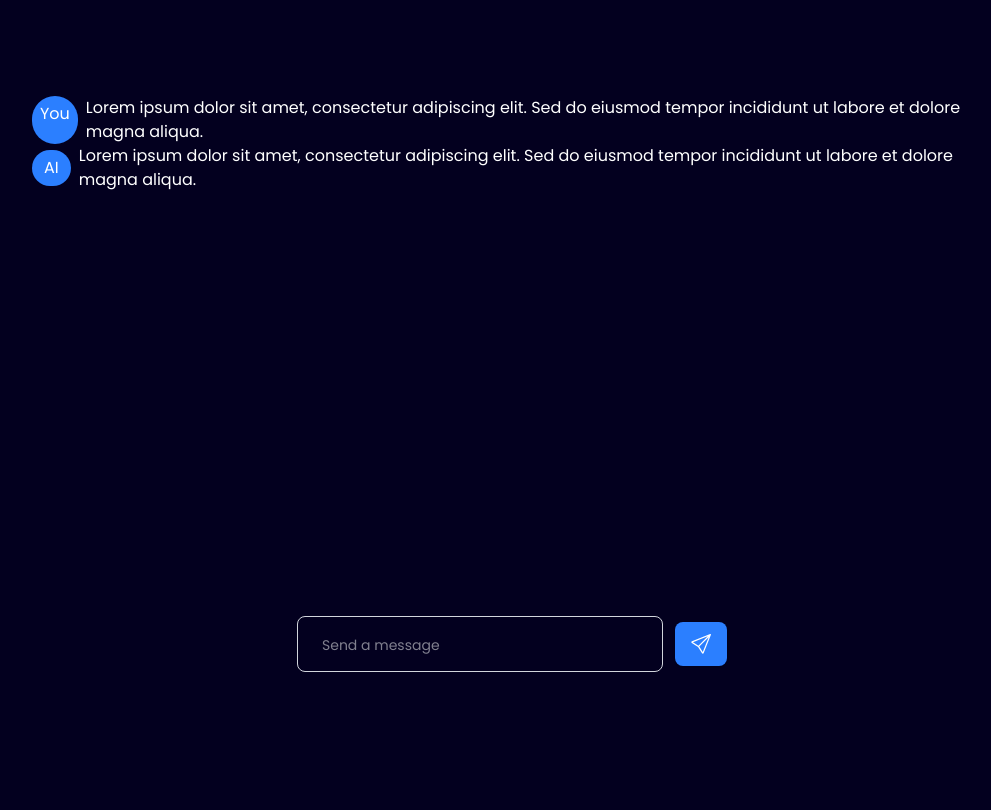
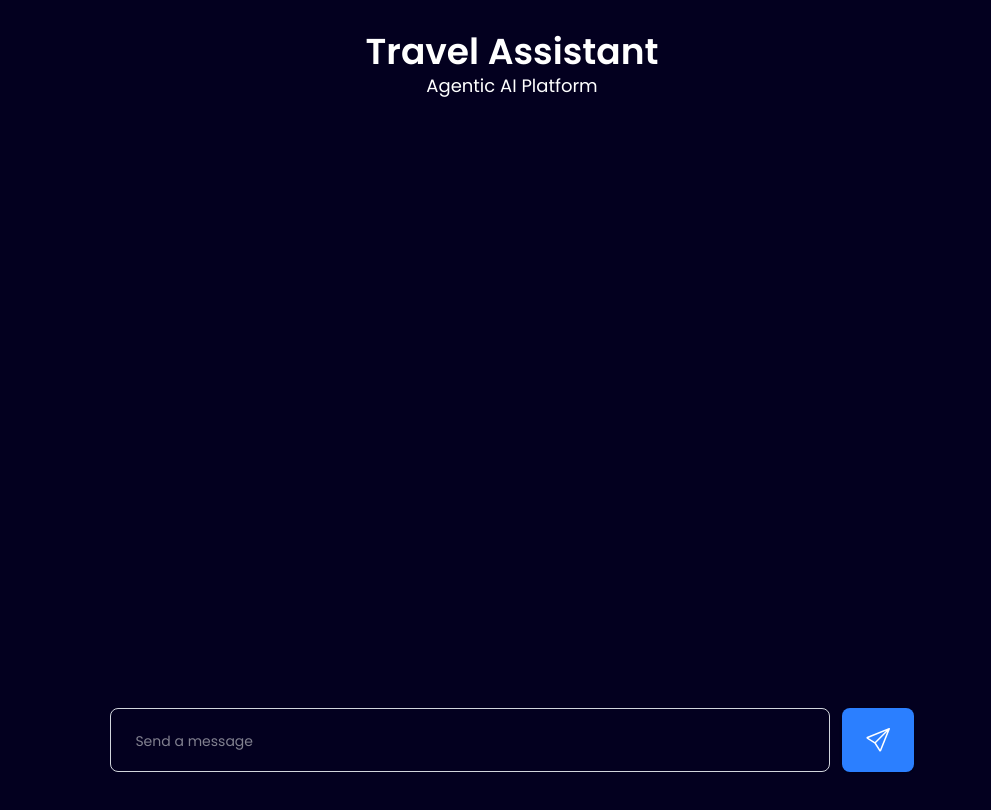
Before and after one commit to olumatty/Agentic-AI, a React (Vite) app: page / in a window 1280 px wide. Shown: the top 810 px of the page, without its empty margins (128-1119 px from the left). Built offline with nearby package versions, Linux system fonts and the light colour scheme.

Commit message:
Api integeration

```diff
--- a/src/App.jsx
+++ b/src/App.jsx
@@ -1,47 +1,130 @@
-import React, {} from "react";
+  import { useEffect, useState, useRef} from "react";
+  import React  from "react";
   import { BsSend } from "react-icons/bs";
 
   const App = () => {
+    const [messages, setMessages] = useState([]);
+    const [input, setInput] = useState("");
+    const [loading, setLoading] = useState(false);
+
+    const userRef = useRef();
+
+    const handleSend = async (e) => {
+      e.preventDefault();
+
+      if (input.trim() === "" || loading) return;
+
+      const userMessage = { role: "user", content: input };
+
+      setMessages((prev) => [...prev, userMessage]);
+      setInput("");
+      setLoading(true);
+
+        setMessages((prev)=> [
+          ...prev,
+          {role:"assistant", content:"Thinking..."}
+        ])
+
+      try {
+        const response = await fetch("http://localhost:8000/mother", {
+          method: "POST",
+          headers: {
+            "Content-Type": "application/json",
+          },
+          body: JSON.stringify({ messages: [...messages, userMessage] }),
+        });
+
+        if (!response.ok) {
+          throw new Error("An error occurred");
+        }
+
+        const data = await response.json();
+
+        setMessages((prev) => [
+          ...prev.slice(0,-1),
+          { role: "assistant", content: data.reply },
+        ]);
+      } catch (error) {
+        console.error("Chat error:", error);
+      setMessages((prev) => [
+        ...prev.slice(0, -1),
+        { role: "assistant", content: "Sorry, something went wrong." },
+      ]);
+      } finally {
+        setLoading(false);
+      }
+    };
+
+    const formatTime = (date) => {
+      return date.toLocaleTimeString([], { hour: "2-digit", minute: "2-digit" });
+    };
+
+    useEffect(() => {
+      userRef.current.scrollTo({
+        top: userRef.current.scrollHeight,
+        behavior: "smooth",
+      });
+    }, [messages]);
 
     return (
-    <div className="flex flex-col min-h-screen">
-      <div className="main flex flex-col items-center my-[96px] mx-[160px]">
-      <div className="chats">
-      <div className="chat flex gap-2">
-        <div className="bg-blue-500 rounded-full"> <p className="py-1.5 px-2">You</p> </div>
-        <p>Lorem ipsum dolor sit amet, consectetur adipiscing elit. Sed do eiusmod tempor incididunt ut labore et dolore magna aliqua.
+      <div className="flex flex-col min-h-screen bg-[#03001F]">
+        <div className="flex flex-col justify-center items-center mt-8">
+          <p className="text-3xl sm:text-4xl font-bold text-white">Travel Assistant</p>
+          <span className="text-white text-lg">Agentic AI Platform</span>
+        </div>
+
+        <div className="main flex flex-col items-center my-10 mx-6 sm:mx-16 lg:mx-32">
+          <div className="chats overflow-hidden overflow-y-scroll scroll-smooth max-w-full h-[calc(100vh-272px)] w-full"
+          ref={userRef}
+          >
+
+            {messages.map((msg, index) => (
+              <div
+                key={index}
+                className={`m-2 py-2 px-4 flex flex-col ${msg.role === "user" ? "items-end" : "items-start"}`}
+              >
+                <div className={`flex items-center gap-3 ${msg.role === "user" ? "flex-row-reverse" : "flex-row"}`}>
+                  <div className="bg-blue-500 text-white rounded-full px-3 py-1 text-sm">
+                    {msg.role === "user" ? "You" : "AI"}
+                  </div>
+                  <p className="text-white text-sm sm:text-base bg-gray-700 p-3 rounded-lg max-w-[80%]">
+                    {msg.content}
                   </p>
                 </div>
-
-      <div className="chat flex gap-2 items-center">
-        <div className="bg-blue-500 rounded-full"> <p className="py-1.5 px-3"> AI </p> </div>
-        <p>Lorem ipsum dolor sit amet, consectetur adipiscing elit. Sed do eiusmod tempor incididunt ut labore et dolore magna aliqua.
+                <p className="text-[10px] sm:text-xs text-gray-400 mt-1">
+                  {formatTime(new Date())}
                 </p>
               </div>
+            ))}
+
           </div>
 
-
-     <div className="mt-auto w-[100%] flex flex-col items-center justify-center ">
-      <form className="flex mt-2 items-center gap-2 sm:gap-3">
+          <div className="mt-auto w-full flex flex-col items-center justify-center">
+            <form
+              className="p-2 flex items-center rounded-lg w-[80%] mx-auto gap-3"
+              onSubmit={handleSend}
+            >
               <input
                 type="text"
-            className="flex-1 h-10 sm:h-14 px-3 sm:px-6 text-xs sm:text-base border border-gray-300 rounded-lg
+                className="flex-1 h-16 px-3 sm:px-6 text-xs sm:text-base border border-gray-300 rounded-lg
                     focus:ring-2 focus:ring-blue-400 outline-none placeholder:text-[12px] sm:placeholder:text-[14px]"
                 placeholder="Send a message"
+                value={input}
+                onChange={(e) => setInput(e.target.value)}
               />
               <button
-            className="p-2 sm:py-3 sm:px-4 bg-blue-500 text-white rounded-lg shadow outline-none
+                className="py-2 px-6 h-16 sm:py-3 sm:px-6 bg-blue-500 text-white rounded-lg shadow outline-none
                     transition-transform transform hover:scale-105 hover:bg-blue-600 flex items-center justify-center"
+                onClick={handleSend}
               >
-            <BsSend className="w-4 h-4 sm:w-5 sm:h-5" />
+                <BsSend className="w-4 h-4 sm:w-6 sm:h-6" />
               </button>
             </form>
           </div>
         </div>
+  </div>
 
-
-    </div>
     );
-};
+  }
 
   export default App;
--- a/src/index.css
+++ b/src/index.css
@@ -1,6 +1,5 @@
 @import url('https://fonts.googleapis.com/css2?family=Inter:opsz,wght@14..32,100..900&family=Poppins:ital,wght@0,100;0,200;0,300;0,400;0,500;0,600;1,100;1,200;1,300;1,500&display=swap');
 @import "tailwindcss";
-
 
 body {
   font-family: 'Poppins', sans-serif;
@@ -9,5 +8,15 @@ body {
 }
 
 .main {
-  min-height: calc(100vh - 14rem);
+  min-height: calc(100vh - 10rem);
 }
+
+.chatbot {
+  background: rgba(28, 30, 58, 1);
+  width: fit-content;
+  border-radius: 8px;
+}
+
+input {
+  width: calc(100% - 3rem);
+}
```
Lines whose indentation alone changed are shown as unchanged.
